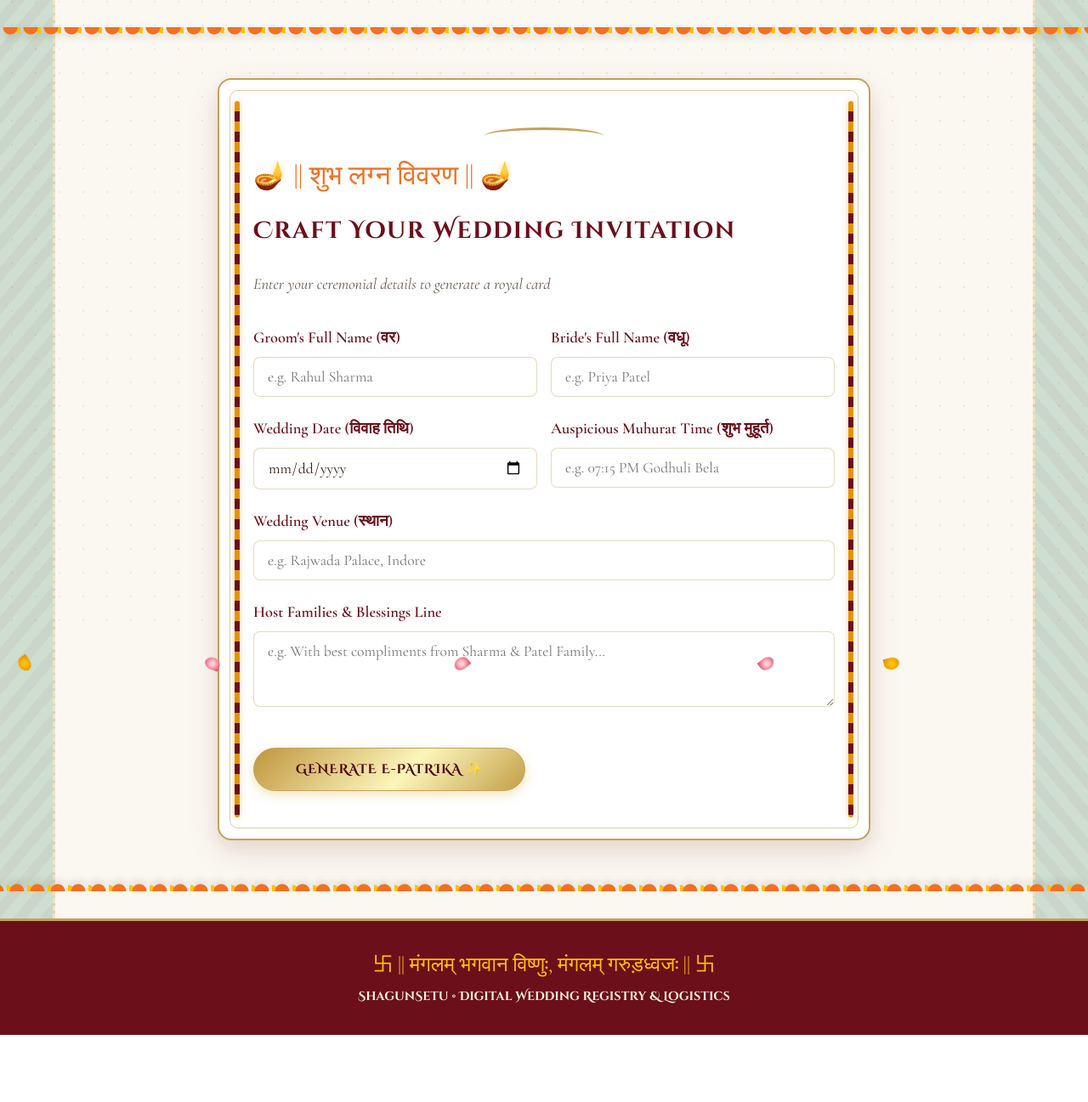
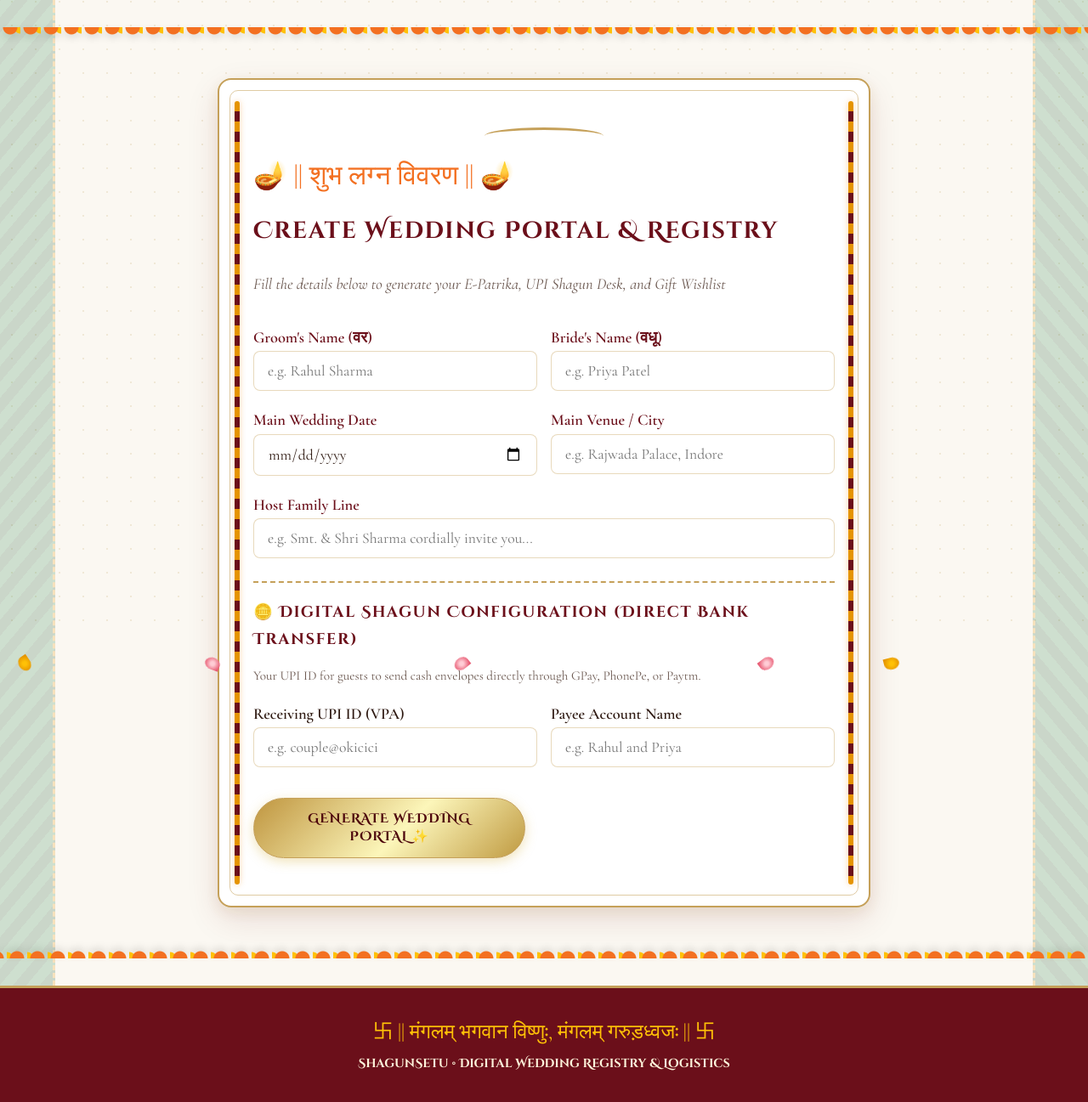
Before and after one commit to maheshwartripphoto-bot/Shagunsetu, a FastAPI app: page /wizard in a window 1280 px wide. Shown: the part 68-1365 px from the top of the page at 85% size. Before the commit the page ends 1286 px from the top, so only its background shows below. Run offline with FastAPI, Linux system fonts and the light colour scheme.

Commit message:
Update wizard.html

```diff
--- a/shagunsetu/app/templates/wizard.html
+++ b/shagunsetu/app/templates/wizard.html
@@ -1,6 +1,4 @@
 {% extends "base.html" %}
-
-{% block title %}Create Auspicious E-Patrika | ShagunSetu{% endblock %}
 
 {% block content %}
 <div style="max-width: 800px; margin: 2rem auto; padding: 0 1rem;">
@@ -11,46 +9,57 @@
     <div class="text-center">
       <div class="mandap-arch"></div>
       <div class="auspicious-symbol">🪔 || शुभ लग्न विवरण || 🪔</div>
-      <h2 class="wedding-title">Craft Your Wedding Invitation</h2>
-      <p style="color: var(--text-muted); font-style: italic;">Enter your ceremonial details to generate a royal card</p>
+      <h2 class="wedding-title">Create Wedding Portal &amp; Registry</h2>
+      <p style="color: var(--text-muted); font-style: italic;">Fill the details below to generate your E-Patrika, UPI Shagun Desk, and Gift Wishlist</p>
     </div>
 
-    <form method="POST" action="/create" style="display: flex; flex-direction: column; gap: 1.4rem; margin-top: 2rem;">
-      <div style="display: grid; grid-template-columns: repeat(auto-fit, minmax(250px, 1fr)); gap: 1rem;">
+    <form method="POST" action="/create" style="display: flex; flex-direction: column; gap: 1.2rem; margin-top: 2rem;">
+      <div style="display: grid; grid-template-columns: 1fr 1fr; gap: 1rem;">
         <div>
-          <label style="display: block; font-weight: 600; margin-bottom: 0.4rem; color: var(--mandap-crimson);">Groom's Full Name (वर)</label>
+          <label style="display: block; font-weight: 600; color: var(--mandap-crimson);">Groom's Name (वर)</label>
           <input type="text" name="groom_name" placeholder="e.g. Rahul Sharma" required style="width: 100%;">
         </div>
         <div>
-          <label style="display: block; font-weight: 600; margin-bottom: 0.4rem; color: var(--mandap-crimson);">Bride's Full Name (वधू)</label>
+          <label style="display: block; font-weight: 600; color: var(--mandap-crimson);">Bride's Name (वधू)</label>
           <input type="text" name="bride_name" placeholder="e.g. Priya Patel" required style="width: 100%;">
         </div>
       </div>
 
-      <div style="display: grid; grid-template-columns: repeat(auto-fit, minmax(250px, 1fr)); gap: 1rem;">
+      <div style="display: grid; grid-template-columns: 1fr 1fr; gap: 1rem;">
         <div>
-          <label style="display: block; font-weight: 600; margin-bottom: 0.4rem; color: var(--mandap-crimson);">Wedding Date (विवाह तिथि)</label>
-          <input type="date" name="event_date" required style="width: 100%;">
+          <label style="display: block; font-weight: 600; color: var(--mandap-crimson);">Main Wedding Date</label>
+          <input type="date" name="wedding_date" required style="width: 100%;">
         </div>
         <div>
-          <label style="display: block; font-weight: 600; margin-bottom: 0.4rem; color: var(--mandap-crimson);">Auspicious Muhurat Time (शुभ मुहूर्त)</label>
-          <input type="text" name="muhurat_time" placeholder="e.g. 07:15 PM Godhuli Bela" style="width: 100%;">
+          <label style="display: block; font-weight: 600; color: var(--mandap-crimson);">Main Venue / City</label>
+          <input type="text" name="venue" placeholder="e.g. Rajwada Palace, Indore" required style="width: 100%;">
         </div>
       </div>
 
       <div>
-        <label style="display: block; font-weight: 600; margin-bottom: 0.4rem; color: var(--mandap-crimson);">Wedding Venue (स्थान)</label>
-        <input type="text" name="venue" placeholder="e.g. Rajwada Palace, Indore" required style="width: 100%;">
+        <label style="display: block; font-weight: 600; color: var(--mandap-crimson);">Host Family Line</label>
+        <input type="text" name="host_family" placeholder="e.g. Smt. & Shri Sharma cordially invite you..." style="width: 100%;">
       </div>
 
-      <div>
-        <label style="display: block; font-weight: 600; margin-bottom: 0.4rem; color: var(--mandap-crimson);">Host Families &amp; Blessings Line</label>
-        <textarea name="host_family" rows="3" placeholder="e.g. With best compliments from Sharma & Patel Family..." style="width: 100%;"></textarea>
+      <!-- UPI Shagun Configuration -->
+      <div style="border-top: 2px dashed var(--wedding-gold); padding-top: 1.2rem; margin-top: 0.5rem;">
+        <h4 style="color: var(--mandap-crimson); margin-bottom: 0.4rem;">🪙 Digital Shagun Configuration (Direct Bank Transfer)</h4>
+        <p style="font-size: 0.95rem; color: var(--text-muted); margin-bottom: 1rem;">Your UPI ID for guests to send cash envelopes directly through GPay, PhonePe, or Paytm.</p>
+        <div style="display: grid; grid-template-columns: 1fr 1fr; gap: 1rem;">
+          <div>
+            <label style="display: block; font-weight: 600;">Receiving UPI ID (VPA)</label>
+            <input type="text" name="upi_id" placeholder="e.g. couple@okicici" required style="width: 100%;">
+          </div>
+          <div>
+            <label style="display: block; font-weight: 600;">Payee Account Name</label>
+            <input type="text" name="upi_payee_name" placeholder="e.g. Rahul and Priya" required style="width: 100%;">
+          </div>
+        </div>
       </div>
 
       <div class="text-center" style="margin-top: 1rem;">
         <button type="submit" class="btn-wedding-gold" style="width: 100%; max-width: 320px;">
-          Generate E-Patrika ✨
+          Generate Wedding Portal ✨
         </button>
       </div>
     </form>
```
